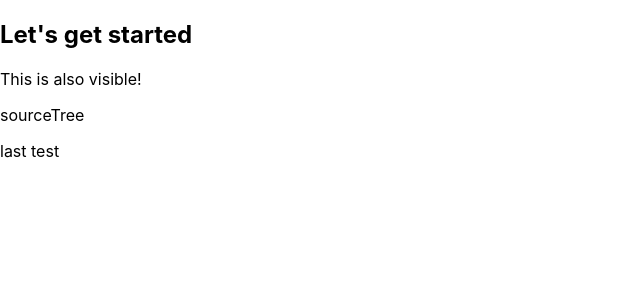
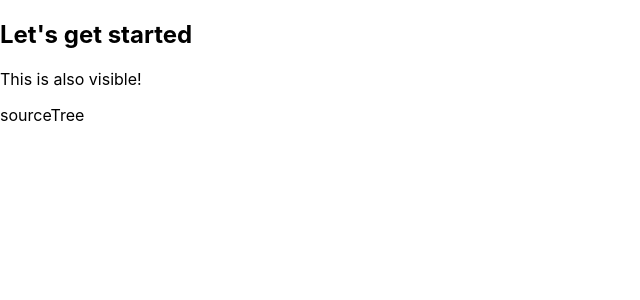
Before and after one commit to zeratool0207/react_project, a React (Create React App) app: page / in a window 1280 px wide. Shown: the top 300 px of the page, without its empty margins (0-640 px from the left). Built offline with nearby package versions, Linux system fonts and the light colour scheme.

Commit message:
what solution ??

```diff
--- a/src/App.js
+++ b/src/App.js
@@ -7,7 +7,6 @@ function App() {
         <h2>Let's get started</h2>
         <p>This is also visible!</p>
         <p>sourceTree</p>
-        <p>last test</p>
     </div>
   );
 }
```
